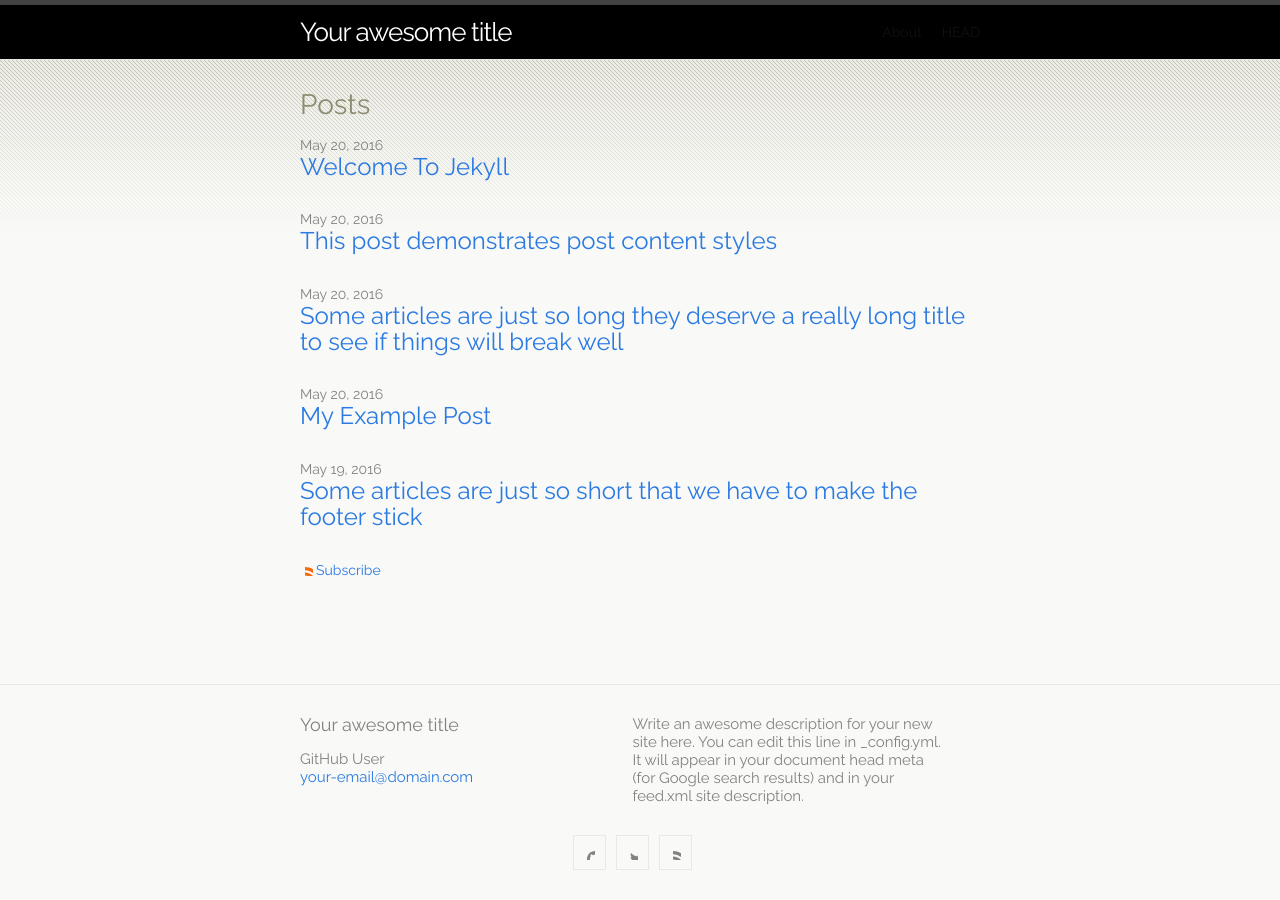
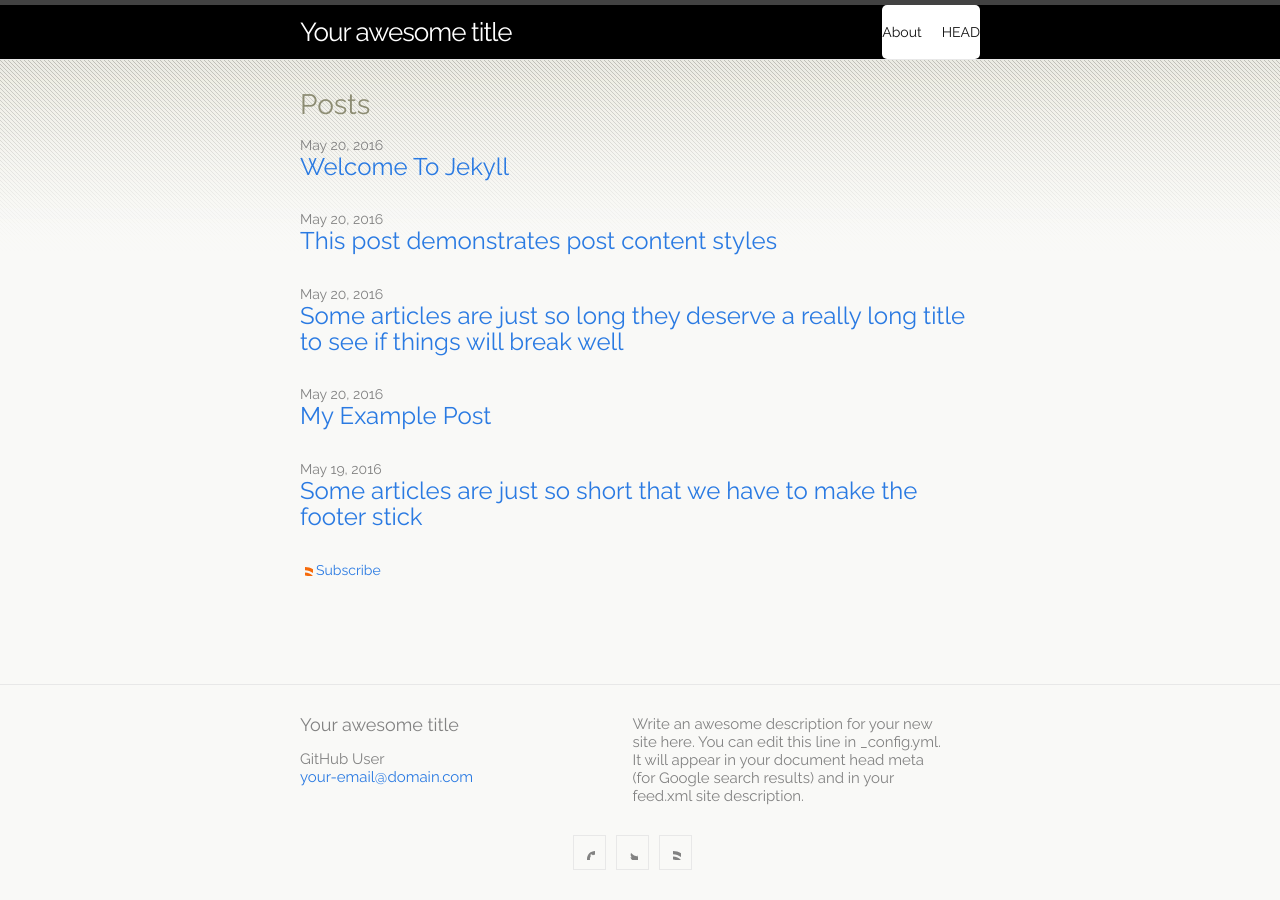
Before and after one commit to 6bita/magasinet, a Jekyll site: the page built from index.md, in a window 1280 px wide. Built offline with Jekyll 4.4.1, drawn with Linux system fonts in a browser that asks for light colours.

Commit message:
Update head.html

```diff
--- a/_includes/head.html
+++ b/_includes/head.html
@@ -30,6 +30,13 @@
       color: #fff;
     }
 
+    .site-nav
+    {
+      background: #fff;
+      color: #ccc;
+      border-colour: #fff;
+    }
+
     h1, h3
     {
       color: red;
```
